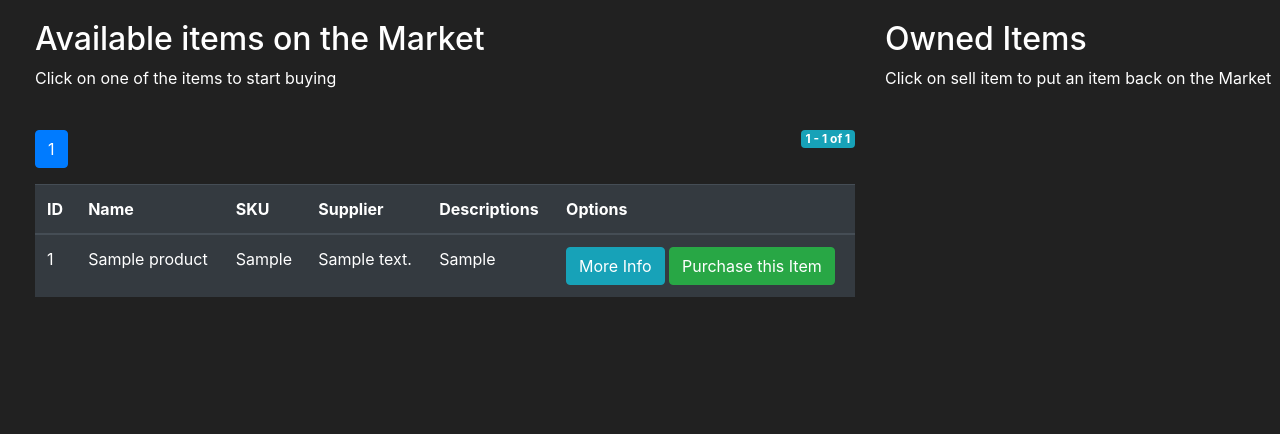
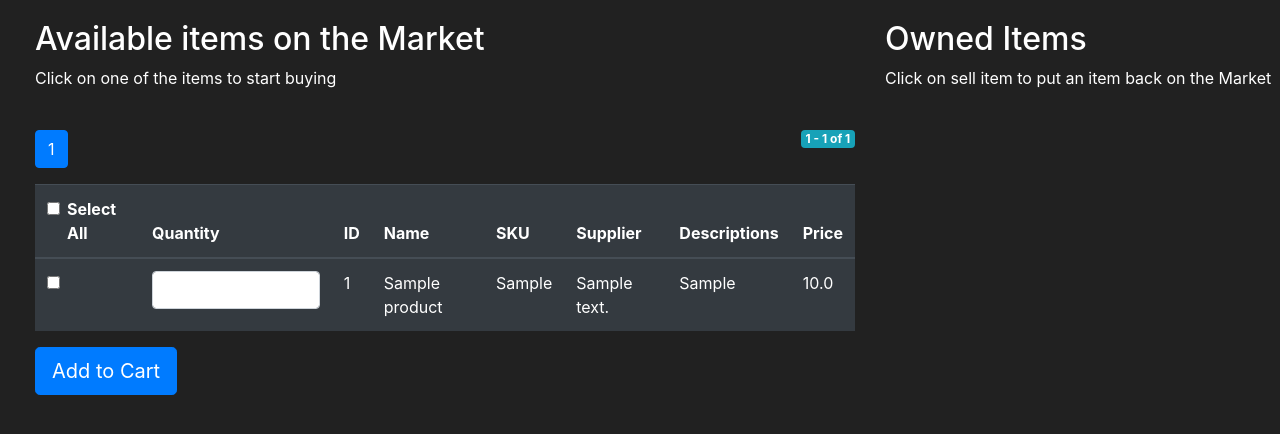
Before and after one commit to SolonKarandanis/FlaskMarket, a Flask app: page /market in a window 1280 px wide. Shown: the part 56-490 px from the top of the page. Run offline with Flask 3, Linux system fonts and the light colour scheme; a user stored in the database is signed in; tables that the repository leaves empty hold one stand-in row (values such as "Sample post"); some libraries are stand-ins or nearby versions.

Commit message:
Added forms for adding cart items in markets page

```diff
--- a/market/__init__.py
+++ b/market/__init__.py
@@ -12,6 +12,7 @@ logging.getLogger().setLevel(logging.DEBUG)
 logging.getLogger('sqlalchemy.engine').setLevel(logging.INFO)
 app.config['SQLALCHEMY_DATABASE_URI'] = "postgresql://sales_db:sales_db@192.168.1.5:5432/sales_db"
 app.config['SECRET_KEY'] = 'ec9439cfc6c796ae2029594d'
+app.jinja_env.globals.update(zip=zip)
 db = SQLAlchemy(app)
 bcrypt = Bcrypt(app)
 login_manager = LoginManager(app)
--- a/market/forms.py
+++ b/market/forms.py
@@ -1,22 +1,24 @@
 from flask_wtf import FlaskForm
-from wtforms import StringField,PasswordField,SubmitField
+from wtforms import StringField, PasswordField, SubmitField, BooleanField, IntegerField, TextAreaField, FloatField, \
+    FieldList, FormField
 from wtforms.validators import Length, EqualTo, Email, DataRequired, ValidationError
 from market.models import User
 
+
 class RegisterForm(FlaskForm):
 
-    def validate_username(self,username_to_check):
+    def validate_username(self, username_to_check):
         user = User.query.filter_by(username=username_to_check.data).first()
         if user:
             raise ValidationError('Username already exists!')
 
-    def validate_email_address(self,email_to_check):
+    def validate_email_address(self, email_to_check):
         user = User.query.filter_by(email_address=email_to_check.data).first()
         if user:
             raise ValidationError('Email already exists!')
 
-    username= StringField(label='User Name:', validators=[Length(min=2,max=30), DataRequired()])
-    email_address= StringField(label='Email Address:', validators=[
+    username = StringField(label='User Name:', validators=[Length(min=2, max=30), DataRequired()])
+    email_address = StringField(label='Email Address:', validators=[
         Email(message='Not a valid email address.'), DataRequired()
     ])
     password1 = PasswordField(label='Password:', validators=[Length(min=6), DataRequired()])
@@ -30,3 +32,19 @@ class LoginForm(FlaskForm):
     username = StringField(label='User Name:', validators=[DataRequired()])
     password = PasswordField(label='Password:', validators=[DataRequired()])
     submit = SubmitField(label='Sign in')
+
+
+class ProductAddToCartForm(FlaskForm):
+    selected = BooleanField()
+    quantity = IntegerField()
+    id = IntegerField()
+    sku = StringField()
+    name = StringField()
+    supplier = StringField()
+    description = TextAreaField()
+    price = FloatField()
+
+
+class ProductListAddToCartForm(FlaskForm):
+    products = FieldList(FormField(ProductAddToCartForm))
+    add_to_cart = SubmitField('Add to Cart')
--- a/market/routes.py
+++ b/market/routes.py
@@ -1,7 +1,7 @@
 from market import app, db
 from flask import render_template, redirect, url_for, flash, request
 from market.models import Product, User, Type
-from market.forms import RegisterForm, LoginForm
+from market.forms import RegisterForm, LoginForm, ProductListAddToCartForm, ProductAddToCartForm
 from flask_login import login_user, logout_user, login_required, current_user
 import logging
 
@@ -21,7 +21,19 @@ def market_page():
     page = request.args.get('page', 1, type=int)
     pagination = db.session.query(Product).order_by(Product.id).paginate(page=page, per_page=5)
     logger.info('Loaded products')
-    return render_template('market.html', pagination=pagination)
+    productList_form = ProductListAddToCartForm()
+    for product in pagination.items:
+        product_form = ProductAddToCartForm()
+        product_form.selected= False
+        product_form.id = product.id
+        product_form.sku = product.sku
+        product_form.name = product.name
+        product_form.supplier = product.supplier
+        product_form.description = product.description
+        product_form.price = product.price
+        productList_form.products.append_entry(product_form)
+    return render_template('market.html', productList_form=productList_form, pagination=pagination)
+
 
 @app.route('/product/<int:product_id>/', methods=['GET'])
 @login_required
@@ -67,8 +79,12 @@ def login_page():
             return redirect(url_for('market_page'))
         else:
             flash('Username and password are not match! Please try again', category='danger')
+    return render_template('login.html', form=form)
 
-    return render_template('login.html', form=form)
+
+@app.route('/cart', methods=['GET', 'POST'])
+def cart():
+    pass
 
 
 @app.route('/logout')
--- a/market/templates/market.html
+++ b/market/templates/market.html
@@ -9,31 +9,52 @@
             <h2>Available items on the Market</h2>
            <p>Click on one of the items to start buying</p>
            <br>
+            <form action="" method="post" name="add">
                 <table class="table table-hover table-dark">
                     <thead>
                         <tr>
                             <!-- Your Columns HERE -->
+                            <th scope="col">
+                                <div class="form-check">
+                                    <input class="form-check-input" type="checkbox" value="" id="checkAll">
+                                    <label class="form-check-label" for="checkAll">
+                                        Select All
+                                    </label>
+                                </div>
+                            </th>
+                            <th scope="col">Quantity</th>
                             <th scope="col">ID</th>
                             <th scope="col">Name</th>
                             <th scope="col">SKU</th>
                             <th scope="col">Supplier</th>
                             <th scope="col">Descriptions</th>
-                        <th scope="col">Options</th>
+                            <th scope="col">Price</th>
                         </tr>
                     </thead>
                     <tbody>
                         <!-- Your rows inside the table HERE: -->
-                    {% for product in pagination.items %}
+                        {% for product_form, product in zip(productList_form.products, pagination.items) %}
                             <tr>
+                                <td>
+                                    <div class="form-check">
+                                        {{product_form.selected(class="form-check-input")}}
+                                    </div>
+                                </td>
+                                <td>
+                                    <div class="form-outline">
+                                        {{product_form.quantity(class="form-control")}}
+                                    </div>
+                                </td>
                                 <td>{{ product.id }}</td>
                                 <td>{{ product.name }}</td>
-                            <td>{{ product.sku }}</td>
-                            <td>{{ product.description }}</td>
+                                <td>
+                                    <a >
+                                       {{ product.sku }}
+                                    </a>
+                                </td>
+                                <td>{{ product.description}}</td>
                                 <td>{{ product.supplier }}</td>
-                            <td>
-                                <a class="btn btn-outline btn-info"  href="{{ url_for('product_detail_page',product_id=product.id) }}">More Info</a>
-                                <button class="btn btn-outline btn-success">Purchase this Item</button>
-                            </td>
+                                <td>{{ product.price }}</td>
                             </tr>
                         {% endfor %}
                     </tbody>
@@ -72,7 +93,8 @@
                       </nav>
                     </tfoot>
                 </table>
-
+                {{ productList_form.add_to_cart(class="btn btn-primary btn-lg") }}
+            </form>
         </div>
         <div class="col-4">
             <h2>Owned Items</h2>
@@ -81,4 +103,5 @@
         </div>
     </div>
 
+
 {% endblock %}
```
Lines whose indentation alone changed are shown as unchanged.
